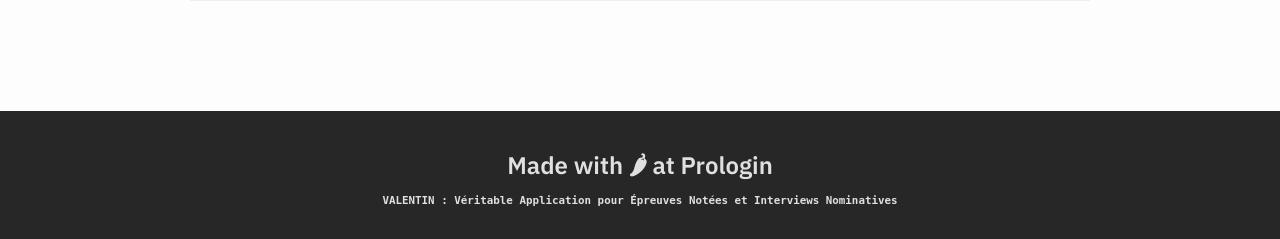
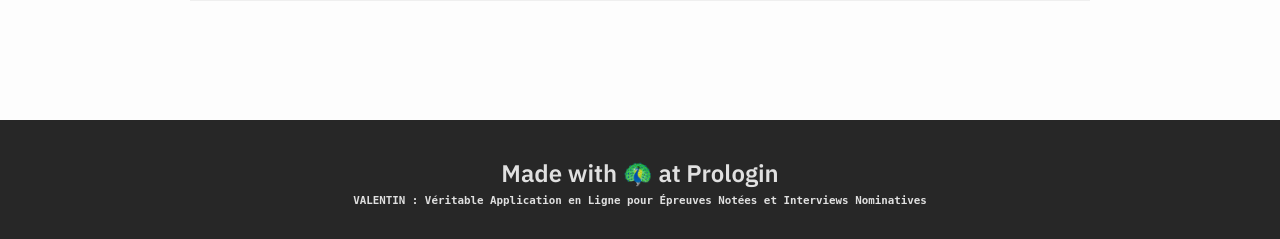
Before and after one commit to prologin/a2perp, a Django app: template valentin/interviews/templates/interviews/my-interview.html in a window 1280 px wide. Shown: the part 561-800 px from the top of the page. Run offline with Django 3.2, Linux system fonts and the light colour scheme; the template is opened without the code that fills it, so the values that code supplies are empty; parts of the project's set-up code (start-up, migrations or seed data) failed here and were passed over.

Commit message:
footer: switch emoticônes

```diff
--- a/valentin/semifinals/templates/semifinals/base.html
+++ b/valentin/semifinals/templates/semifinals/base.html
@@ -22,8 +22,8 @@
         </main>
         <footer class="sf-footer">
             <div class="container">
-                <p class="footer-title">Made with 🌶 at Prologin</p>
-                <small class="footer-app-name">VALENTIN : Véritable Application pour Épreuves Notées et Interviews Nominatives</small>
+                <p class="footer-title">Made with 🦚 at Prologin</p>
+                <small class="footer-app-name">VALENTIN : Véritable Application en Ligne pour Épreuves Notées et Interviews Nominatives</small>
             </div>
         </footer>
     </body>
```
